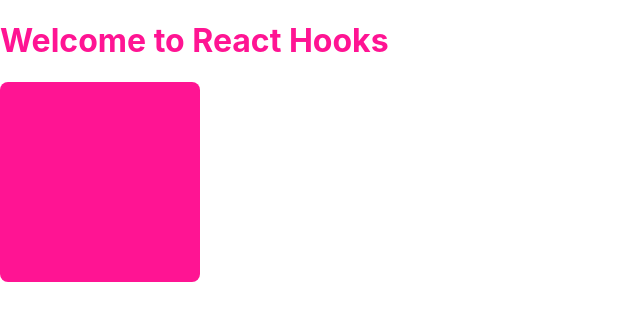
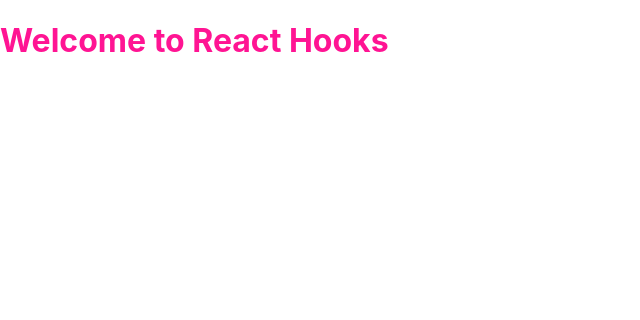
Before and after one commit to SilvirD/React-Practice, a React (Create React App) app: page / in a window 1280 px wide. Shown: the top 320 px of the page, without its empty margins (0-640 px from the left). Built offline with nearby package versions, Linux system fonts and the light colour scheme.

Commit message:
TodoList

```diff
--- a/src/App.js
+++ b/src/App.js
@@ -1,11 +1,11 @@
 import "./App.scss";
-import ColorBox from "./components/ColorBox";
+import TodoList from "./components/TodoList";
 
 function App() {
   return (
     <div className="app">
       <h1>Welcome to React Hooks</h1>
-      <ColorBox />
+      <TodoList />
     </div>
   );
 }
--- a/src/components/ColorBox/ColorBox.scss
+++ /dev/null
@@ -1,11 +0,0 @@
-.color-box {
-    $box-size: 200px;
-
-    display: inline-block;
-    width: $box-size;
-    height: $box-size;
-    border-radius: 8px;
-
-    transition:  all .35s ease-in-out 0s;
-    cursor: pointer;
-}
--- a/src/components/ColorBox/index.js
+++ /dev/null
@@ -1,34 +0,0 @@
-import React, { useState } from "react";
-import "./ColorBox.scss";
-
-ColorBox.propTypes = {};
-
-function getRandomColor() {
-  const COLOR_LIST = ["red", "black", "green", "yellow", "deeppink"];
-  const randomIndex = Math.trunc(Math.random() * 5);
-  return COLOR_LIST[randomIndex];
-}
-
-function ColorBox(props) {
-  //Use callback func to render 1 time only
-  const [color, setColor] = useState(() => {
-    const initColor = localStorage.getItem("box_color") || "deeppink";
-    console.log(initColor);
-    return initColor;
-  });
-
-  function handleBoxClick() {
-    const newColor = getRandomColor();
-    setColor(newColor);
-    localStorage.setItem("box_color", newColor);
-  }
-  return (
-    <div
-      className="color-box"
-      style={{ backgroundColor: color }}
-      onClick={handleBoxClick}
-    ></div>
-  );
-}
-
-export default ColorBox;
--- /dev/null
+++ b/src/components/TodoList/index.js
@@ -0,0 +1,10 @@
+import React from "react";
+import "./TodoList.scss";
+
+TodoList.propTypes = {};
+
+function TodoList(props) {
+  return <div></div>;
+}
+
+export default TodoList;
```
Also changed, not shown: src/components/TodoList/TodoList.scss (added).
